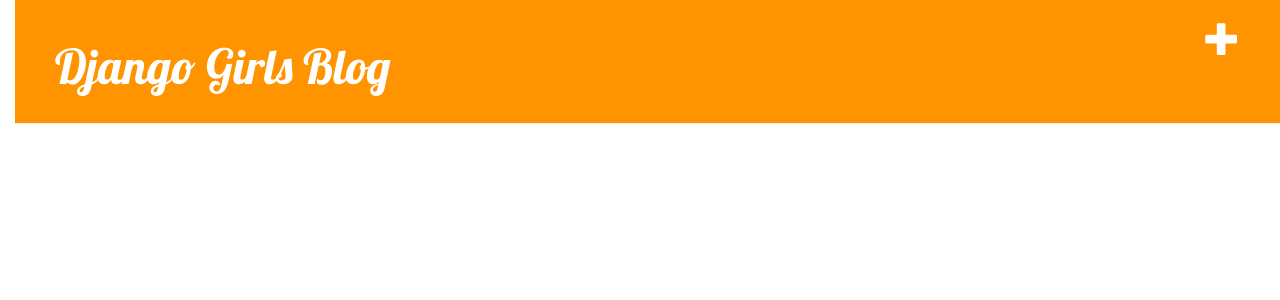
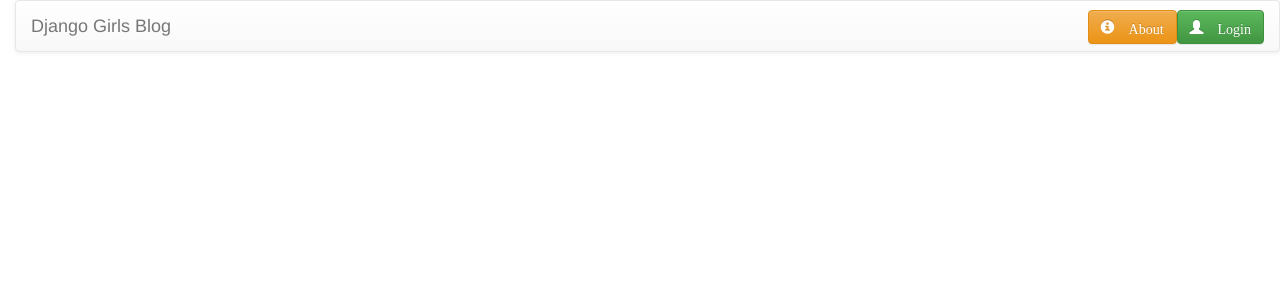
Before and after one commit to CassieCaramello/djangogirls_site, a Django app: page / in a window 1280 px wide. Shown: the top 300 px of the page. Run offline with Django 3.2, Linux system fonts and the light colour scheme; data that the repository does not hold is empty; some libraries are stand-ins or nearby versions.

Commit message:
Modificacion del css, añadiendo navbar, creando una pagina de about y cambiando el estilo

```diff
--- a/blog/static/css/blog.css
+++ b/blog/static/css/blog.css
@@ -47,9 +47,15 @@
 .top-menu, .top-menu:hover, .top-menu:visited {
         color: #ffffff;
         float: right;
-        font-size: 26pt;
+        font-size: 20pt;
         margin-right: 20px;
     }
+.menu {
+    color: #ffffff;
+    float: right;
+    font-size: 20pt;
+    margin-right: 60px;
+}
 
 .post {
         margin-bottom: 70px;
--- a/blog/templates/blog/post_list.html
+++ b/blog/templates/blog/post_list.html
@@ -1,19 +1,8 @@
+{% extends 'base.html' %}
 {% load staticfiles %}
-    <html>
-        <head>
-            <title>Django Girls blog</title>
- 			<link rel="stylesheet" href="//maxcdn.bootstrapcdn.com/bootstrap/3.2.0/css/bootstrap.min.css">
-            <link rel="stylesheet" href="//maxcdn.bootstrapcdn.com/bootstrap/3.2.0/css/bootstrap-theme.min.css">
-            <link rel="stylesheet" href="{% static 'css/blog.css' %}">
-            <link href="http://fonts.googleapis.com/css?family=Lobster&subset=latin,latin-ext" rel="stylesheet" type="text/css">
-            <script type="text/javascript"  src="{% static 'js/blog.js' %}">
-            </script>
-        </head>
-        <body>
-            <div class="page-header">
-                <a href="{% url 'blog.views.post_new' %}" class="top-menu"><span class="glyphicon glyphicon-plus"></span></a>
-                <h1><a href="/">Django Girls Blog</a></h1>
-            </div>
+
+
+         {% block content %}
                 <div class="content container">
         <div class="row">
             <div class="col-md-8">
@@ -29,5 +18,5 @@
             </div>
         </div>
     </div>
-    	</body>
-    </html>
+
+{% endblock %}
--- /dev/null
+++ b/blog/templates/blog/snippets/bottoms.html
@@ -0,0 +1,5 @@
+ {% load crispy_forms_tags %}
+ {% if user == post.author or user.is_superuser %}
+ <a class="btn btn-default" href="{% url 'post_edit' pk=post.pk %}"><span class="glyphicon glyphicon-pencil"></span></a>
+ <a class="btn btn-default" href="{% url 'post_delete' pk=post.pk %}"><span class="glyphicon glyphicon-trash"></span></a>
+ {% endif %}
--- a/djangogirls_site/templates/base.html
+++ b/djangogirls_site/templates/base.html
@@ -9,11 +9,26 @@
 
         </head>
         <body>
-            <div class="page-header">
-                <a href="{% url 'blog.views.post_new' %}" class="top-menu"><span class="glyphicon glyphicon-plus"></span></a>
-                <a href="{% url 'login' %}" class="top-menu">Login</a>
-                <h1><a href="/">Django Girls Blog</a></h1>
-            </div>
+            <nav class="navbar navbar-default">
+                <div class="container-fluid">
+                     <div class="navbar-header">
+                        <a class="navbar-brand" href="/">
+                            Django Girls Blog
+                        </a>
+                    </div>
+                <div class="collapse navbar-collapse">
+                {% if user.is_authenticated %}
+
+                    <a type="button" class="btn btn-danger glyphicon glyphicon-off navbar-btn navbar-right" href="{% url 'logout' %}"> Logout</a></button>
+                {% else %}
+
+                    <a type="button" class="btn btn-success glyphicon glyphicon-user navbar-btn navbar-right" href="{% url 'login' %}"> Login</a></button>
+                {% endif %}
+                <a type="button" class="btn btn-warning glyphicon glyphicon-info-sign navbar-btn navbar-right" href="{% url 'about' %}"> About</a></button>
+                </div>
+                </div>
+            </nav>
+
             <div class="content container">
                 <div class="row">
                     <div class="col-md-8">
--- a/djangogirls_site/urls.py
+++ b/djangogirls_site/urls.py
@@ -1,12 +1,16 @@
 from django.conf.urls import include, url
 from django.contrib import admin
+from django.views.generic import TemplateView
 
 urlpatterns = [
     # Examples:
     # url(r'^$', 'djangogirls_site.views.home', name='home'),
     # url(r'^blog/', include('blog.urls')),
-
+	url(r'^about/', TemplateView.as_view(template_name="about.html"), name="about"),
     url(r'^admin/', include(admin.site.urls)),
     url(r'', include('blog.urls')),
-    url('^', include('django.contrib.auth.urls'))
+    url(r'^logout/$', 'django.contrib.auth.views.logout', {'next_page': '/'}),
+    url('^', include('django.contrib.auth.urls')),
+
+
  ]
```
Also changed, not shown: blog/templates/blog/post_detail.html (+2 -5 lines), blog/templates/blog/snippets/comments.html (+5 -2 lines), djangogirls_site/templates/about.html (added, +7 -0 lines), djangogirls_site/templates/snippets/login.html (added, +29 -0 lines).
